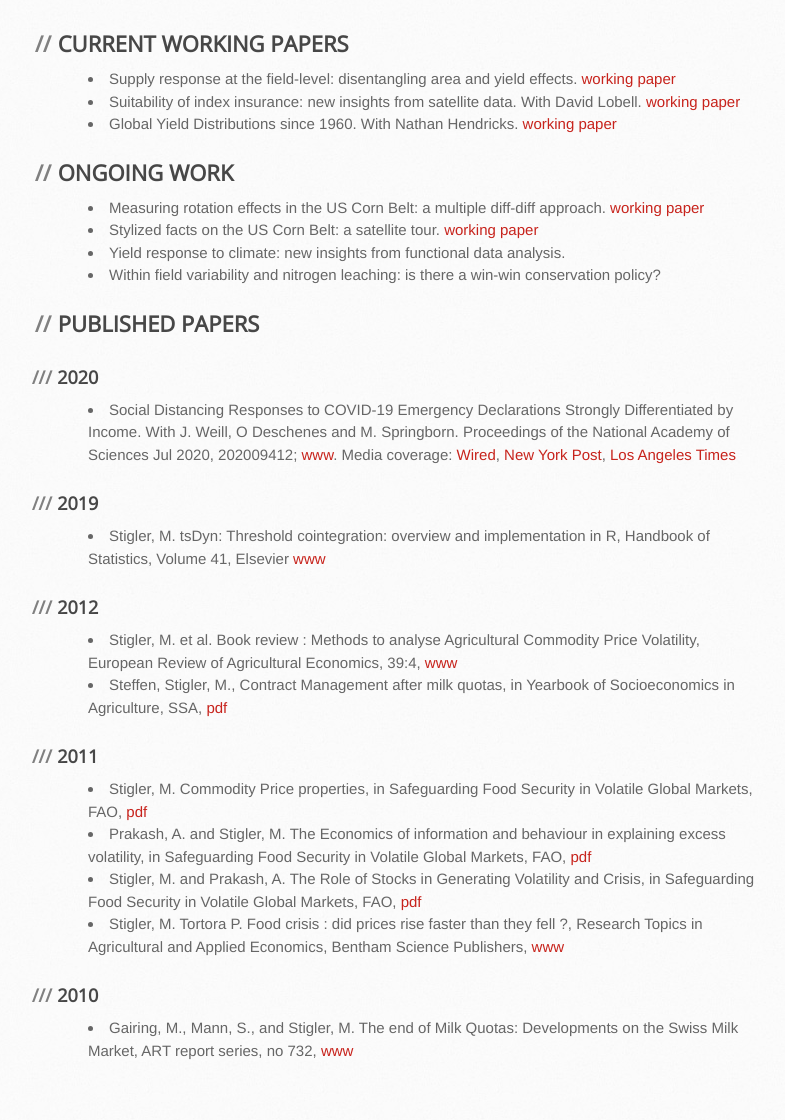
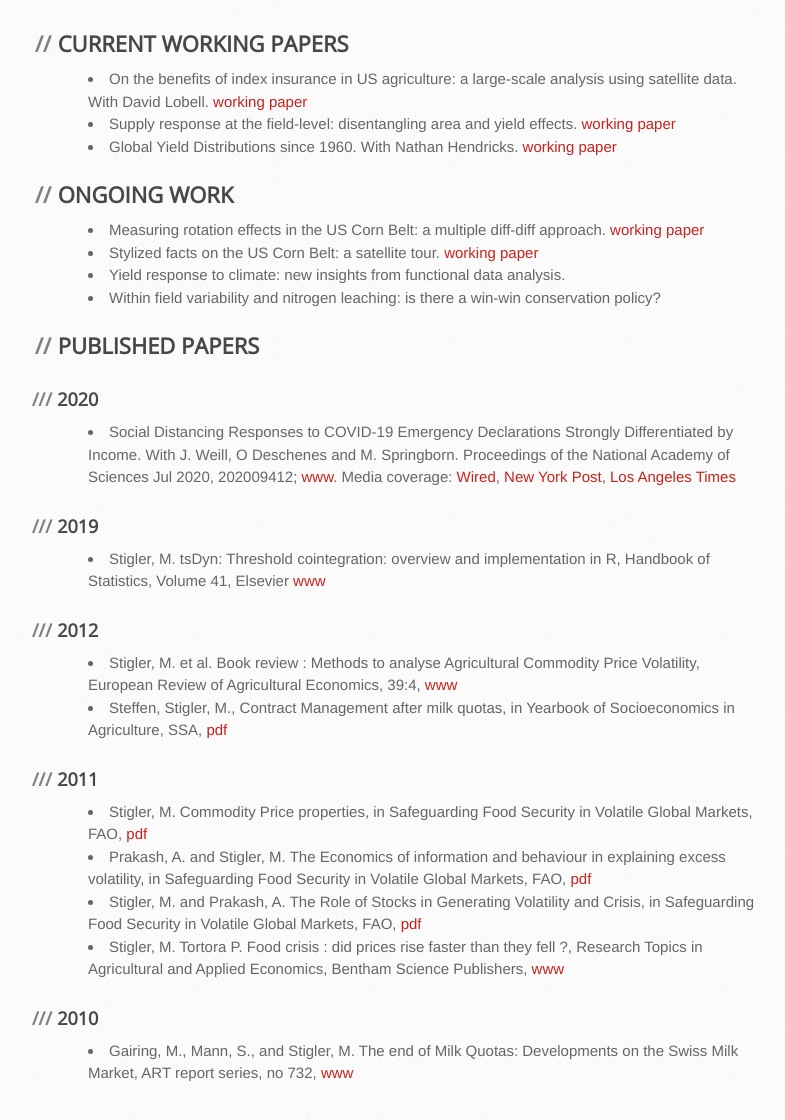
Before and after one commit to MatthieuStigler/MatthieuStigler.github.io, a Jekyll site: the page built from Research.Md, in a window 1280 px wide, cut to the strip 259-1386 px from the top of the page. Shown: the top 1120 px of the strip, without its empty margins (102-887 px from the left). Built offline with Jekyll 4.4.1, drawn with Linux system fonts in a browser that asks for light colours.

Commit message:
New title, put first line

```diff
--- a/Research.Md
+++ b/Research.Md
@@ -5,8 +5,8 @@ title: Research
 
 ## CURRENT WORKING PAPERS
 
+- *On the benefits of index insurance in US agriculture: a large-scale analysis using satellite data. With David Lobell*. [working paper](https://github.com/MatthieuStigler/MatthieuStigler.github.io/raw/master/docs/cropIns_paper_latest.pdf)
 - *Supply response at the field-level: disentangling area and yield effects.* [working paper](https://matthieustigler.github.io/docs/yield_response_satellite_Stigler.pdf)
-- *Suitability of index insurance: new insights from satellite data. With David Lobell*. [working paper](https://github.com/MatthieuStigler/MatthieuStigler.github.io/raw/master/docs/cropIns_paper_latest.pdf)
 - *Global Yield Distributions since 1960*. With Nathan Hendricks. [working paper](https://ageconsearch.umn.edu/record/304570/files/19153.pdf)
 
 
```
